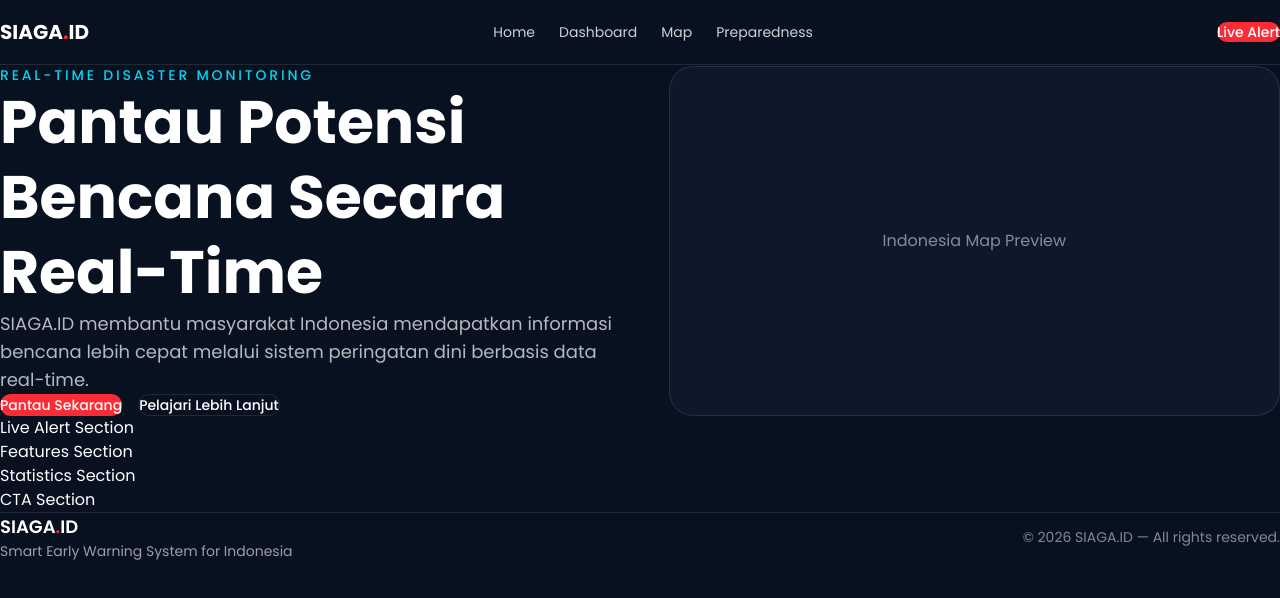
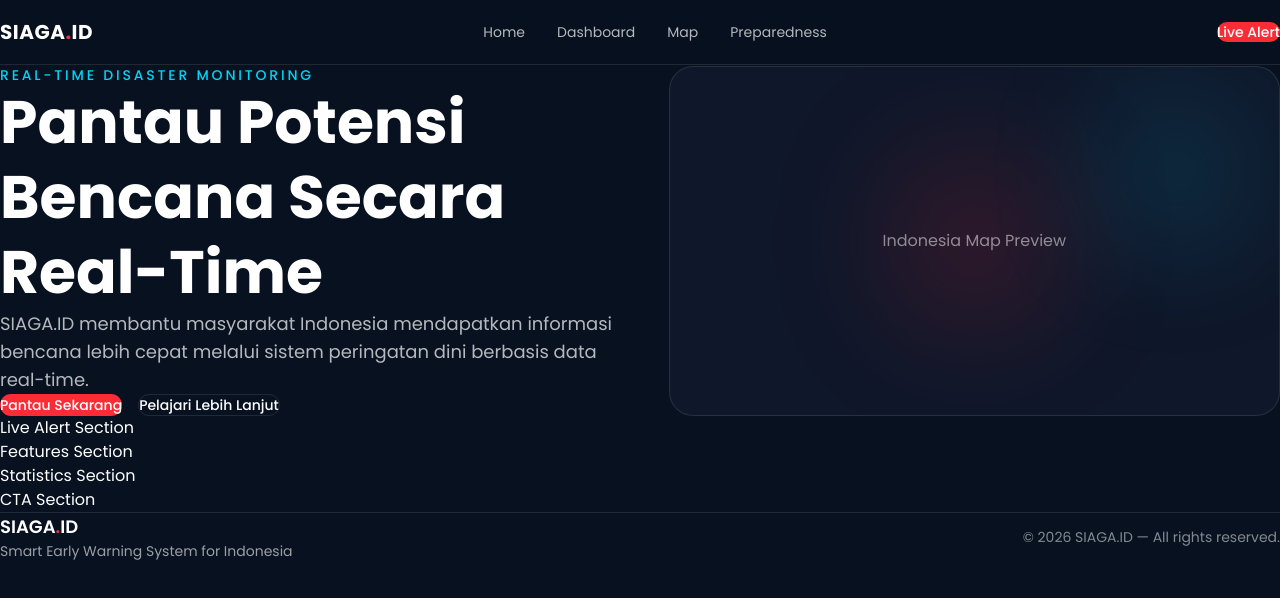
Before and after one commit to Erwingtw11/siaga-id, a Next.js app: page / in a window 1280 px wide. Shown: the top 598 px of the page. Built offline with nearby package versions, Linux system fonts and the light colour scheme.

Commit message:
meningkatkan responsive ui homepage

```diff
--- a/src/components/layout/navbar.tsx
+++ b/src/components/layout/navbar.tsx
@@ -2,32 +2,46 @@ import Container from "./container";
 
 export default function Navbar() {
   return (
-    <header className="border-b border-white/10">
+    <header className="sticky top-0 z-50 border-b border-white/10 bg-[#071120]/80 backdrop-blur-xl">
       <Container>
         <div className="flex h-16 items-center justify-between">
-          <h1 className="text-xl font-bold text-white">
-            SIAGA<span className="text-red-500">.</span>ID
-          </h1>
+          <div>
+            <h1 className="text-xl font-bold tracking-wide text-white">
+              SIAGA<span className="text-red-500">.</span>ID
+            </h1>
+          </div>
 
-          <nav className="hidden gap-6 md:flex">
-            <a href="#" className="text-sm text-white/80 hover:text-white">
+          <nav className="hidden items-center gap-8 md:flex">
+            <a
+              href="#"
+              className="text-sm text-white/70 transition hover:text-white"
+            >
               Home
             </a>
 
-            <a href="#" className="text-sm text-white/80 hover:text-white">
+            <a
+              href="#"
+              className="text-sm text-white/70 transition hover:text-white"
+            >
               Dashboard
             </a>
 
-            <a href="#" className="text-sm text-white/80 hover:text-white">
+            <a
+              href="#"
+              className="text-sm text-white/70 transition hover:text-white"
+            >
               Map
             </a>
 
-            <a href="#" className="text-sm text-white/80 hover:text-white">
+            <a
+              href="#"
+              className="text-sm text-white/70 transition hover:text-white"
+            >
               Preparedness
             </a>
           </nav>
 
-          <button className="rounded-full bg-red-500 px-4 py-2 text-sm font-medium text-white">
+          <button className="rounded-full bg-red-500 px-4 py-2 text-sm font-medium text-white transition hover:bg-red-400">
             Live Alert
           </button>
         </div>
--- a/src/sections/home/hero-section.tsx
+++ b/src/sections/home/hero-section.tsx
@@ -7,12 +7,12 @@ export default function HeroSection() {
     <SectionWrapper>
       <Container>
         <div className="flex flex-col gap-10 lg:flex-row lg:items-center lg:justify-between">
-          <div className="max-w-2xl">
+          <div className="max-w-2xl text-center lg:text-left">
             <p className="mb-4 text-sm font-medium uppercase tracking-[0.2em] text-cyan-400">
               Real-Time Disaster Monitoring
             </p>
 
-            <h1 className="text-4xl font-bold leading-tight text-white md:text-6xl">
+            <h1 className="text-4xl font-bold leading-tight sm:text-5xl md:text-6xl leading-tight text-white md:text-6xl">
               Pantau Potensi Bencana Secara Real-Time
             </h1>
 
@@ -31,8 +31,10 @@ export default function HeroSection() {
             </div>
           </div>
 
-          <div className="flex h-[350px] w-full items-center justify-center rounded-3xl border border-white/10 bg-[#0F172A]">
-            <p className="text-white/50">Indonesia Map Preview</p>
+          <div className="relative flex h-[350px] w-full items-center justify-center overflow-hidden rounded-3xl border border-white/10 bg-[#0F172A]">
+            <div className="absolute h-40 w-40 rounded-full bg-red-500/20 blur-3xl"></div>
+            <div className="absolute right-10 top-10 h-32 w-32 rounded-full bg-cyan-400/20 blur-3xl"></div>
+            <p className="relative z-10 text-white/50">Indonesia Map Preview</p>
           </div>
         </div>
       </Container>
```
